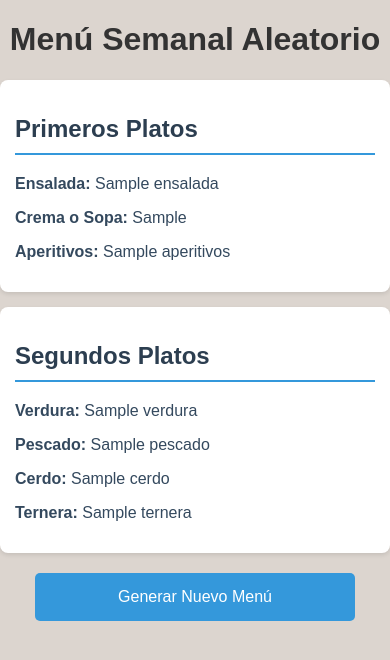
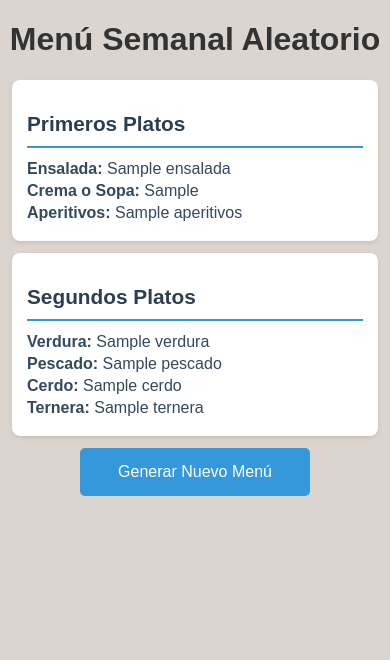
Before and after one commit to dariomlopez/menu_generator, a Flask app: template templates/menu.html in a window 390 px wide. Shown: the top 660 px of the page. Run offline with Flask 3, Linux system fonts and the light colour scheme; the template is opened without the code that fills it: most values are stand-ins (such as "Sample title", 1, 10 or a date in 2020); parts of the project's set-up code (start-up, migrations or seed data) failed here and were passed over.

Commit message:
Add styles and media querys for menu-section

```diff
--- a/templates/menu.html
+++ b/templates/menu.html
@@ -34,7 +34,7 @@
         .refresh-btn {
             display: block;
             width: 200px;
-            margin: 20px auto;
+            margin: 0 auto 1rem;
             padding: 10px;
             background-color: #3498db;
             color: white;
@@ -53,69 +53,30 @@
         @media (max-width: 600px) {
             .refresh-btn {
                 width: 90%; /* Make button wider on small screens */
-                max-width: 300px; /* Prevent it from becoming too wide */
-                padding: 15px 10px; /* Increase touch target size */
-                font-size: 16px; /* Slightly larger font */
+                max-width: 200px; /* Prevent it from becoming too wide */
+                padding: 15px; /* Increase touch target size */
+                font-size: 1rem; /* Slightly larger font */
             }
         }
 
-        /* Styles for JSON button to match refresh button */
-        .json-btn {
-            display: block;
-            width: 200px;
-            margin: 20px auto;
-            padding: 10px;
-            background-color: #3498db; /* Distinct color */
-            color: white;
-            text-align: center;
-            text-decoration: none;
-            border-radius: 5px;
-            transition: background-color 0.3s ease, transform 0.2s ease;
-        }
+        /* Media query for menu-section */
+        @media (max-width: 600px) {
+            .menu-section {
+                /* padding: 0.75rem; */
+                margin: 0.75rem;
+            }
 
-        .json-btn:hover {
-            background-color: #2980b9;
-            transform: scale(1.05);
-        }
+            .menu-section h2 {
+                font-size: 1.3rem;
+                margin-bottom: 0.75rem;
+            }
 
-        /* Media query for JSON button */
-        @media (max-width: 600px) {
-            .json-btn {
-                width: 90%; /* Make button wider on small screens */
-                max-width: 300px; /* Prevent it from becoming too wide */
-                padding: 15px 10px; /* Increase touch target size */
-                font-size: 16px; /* Slightly larger font */
+            .menu-section p {
+                font-size: 1rem;
+                margin: 0.25rem 0;
             }
         }
 
-        /* Styles for the new texto-btn */
-        .texto-btn {
-            display: block;
-            width: 200px;
-            margin: 20px auto;
-            padding: 10px;
-            background-color: #3498db;
-            color: white;
-            text-align: center;
-            text-decoration: none;
-            border-radius: 5px;
-            transition: background-color 0.3s ease, transform 0.2s ease;
-        }
-
-        .texto-btn:hover {
-            background-color: #2980b9;
-            transform: scale(1.05);
-        }
-
-        /* Media query for texto button */
-        @media (max-width: 600px) {
-            .texto-btn {
-                width: 90%; /* Make button wider on small screens */
-                max-width: 300px; /* Prevent it from becoming too wide */
-                padding: 15px 10px; /* Increase touch target size */
-                font-size: 16px; /* Slightly larger font */
-            }
-        }
     </style>
 </head>
 <body>
```
